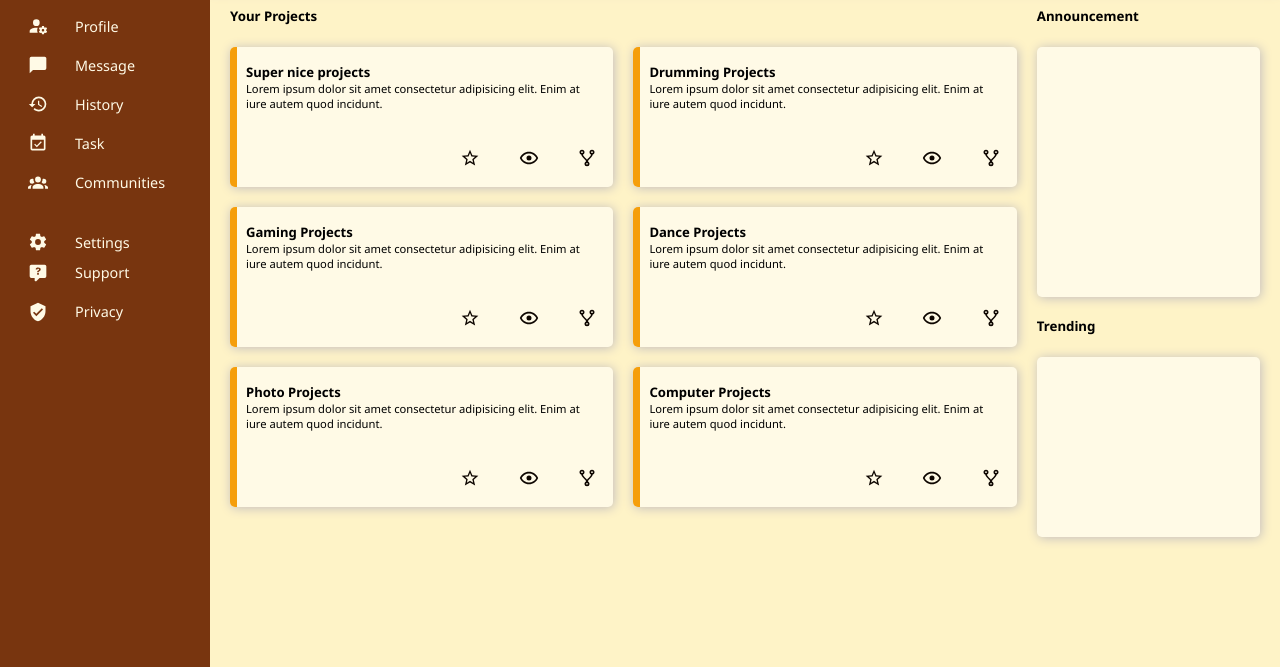
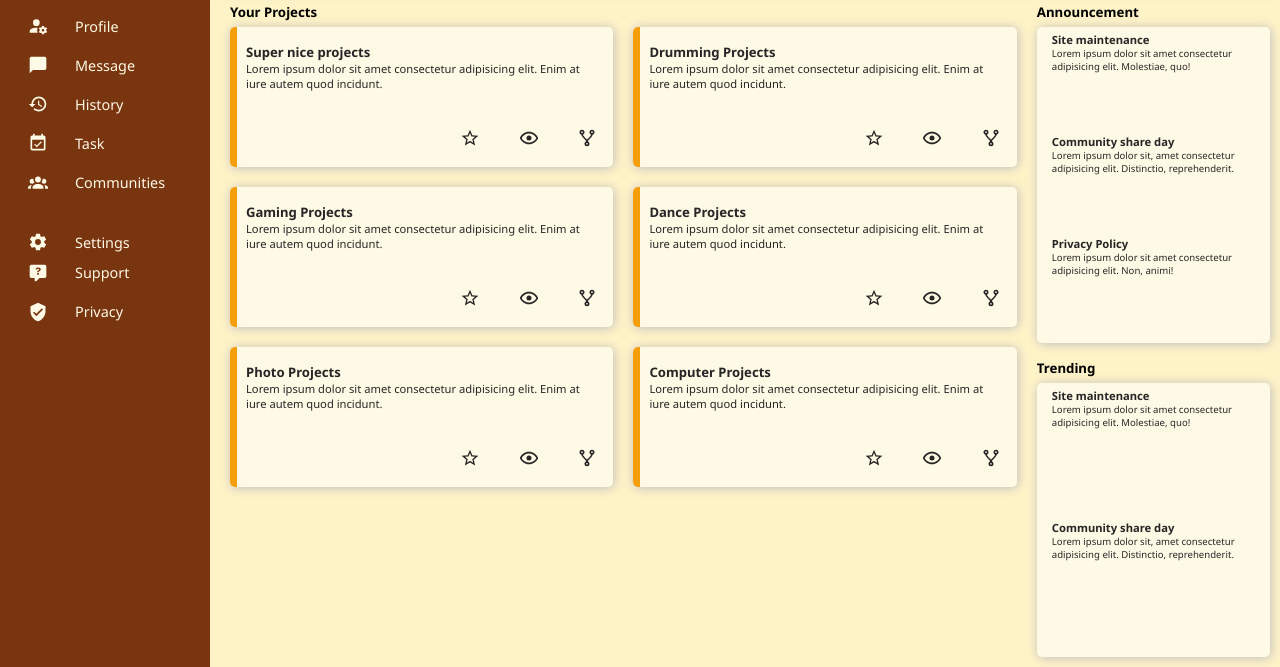
Before and after one commit to bobb-Rob/Admin-dashboard, a website built with webpack: page src/index.html in a window 1280 px wide. Shown: the part 133-800 px from the top of the page. Built offline with nearby package versions, Linux system fonts and the light colour scheme.

Commit message:
project finished

```diff
--- a/package.json
+++ b/package.json
@@ -6,14 +6,17 @@
   "scripts": {
     "test": "echo \"Error: no test specified\" && exit 1",
     "watch": "webpack --watch",
+    "deploy": "gh-pages -d build",
     "start": "webpack serve --open",
     "build": "webpack"
   },
+  "homepage": "https://bobb-rob.github.io/admin-dashboard",
   "keywords": [],
   "author": "",
   "license": "ISC",
   "devDependencies": {
     "css-loader": "^6.7.0",
+    "gh-pages": "^3.2.3",
     "html-webpack-plugin": "^5.5.0",
     "style-loader": "^3.3.1",
     "webpack": "^5.70.0",
--- a/src/index.html
+++ b/src/index.html
@@ -119,12 +119,30 @@
             </div>
             <div class="second-side" >
                 <h5>Announcement</h5>
-                <div class="projects">
-
+                <div class="projects announcement">
+                   <div>
+                       <h3>Site maintenance</h3>
+                       <p>Lorem ipsum dolor sit amet consectetur adipisicing elit. Molestiae, quo!</p>
+                   </div>
+                   <div>
+                       <h3>Community share day</h3>
+                       <p>Lorem ipsum dolor sit, amet consectetur adipisicing elit. Distinctio, reprehenderit.</p>
+                   </div>
+                   <div>
+                       <h3>Privacy Policy</h3>
+                       <p>Lorem ipsum dolor sit amet consectetur adipisicing elit. Non, animi!</p>
+                   </div>
                 </div>
                 <h5>Trending</h5>
-                <div class="projects">
-
+                <div class="projects trending">
+                    <div>
+                        <h3>Site maintenance</h3>
+                        <p>Lorem ipsum dolor sit amet consectetur adipisicing elit. Molestiae, quo!</p>
+                    </div>
+                    <div>
+                        <h3>Community share day</h3>
+                        <p>Lorem ipsum dolor sit, amet consectetur adipisicing elit. Distinctio, reprehenderit.</p>
+                    </div>
                 </div>
             </div>
         </div>
--- a/src/style.css
+++ b/src/style.css
@@ -19,7 +19,7 @@ html{
     --amber300: #fcd34d;
     --amber500: #f59e0b;
     --amber600: #d97706;
-    --amberBlack: #0e0601;
+    --amberBlack: #272626;
     --amberDark: #81807eea;
     --myFont: 'Noto Sans', sans-serif;
     --projectColumnSize: 150px;
@@ -131,7 +131,7 @@ header > div[name="search-icon"]{
 }
 
 header div[name^="search"] > svg{
-    color: var(--amber100);
+
     fill: var(--amberBlack);
     width: 23px;
     height: 23px;
@@ -173,6 +173,7 @@ svg[name="bell-ring"] ~ div[class="avatar"]{
     font-weight: bold;
     font-family: var(--myFont);
     background-color: var(--amber500);
+    color: var(--amberBlack);
 }
 
 svg[name="bell-ring"] ~ h5{
@@ -223,22 +224,25 @@ div.first-side{
     column-gap: 20px;
     row-gap: 20px;
     padding: 20px ;
+    padding-top: 0px;
 }
 
 div.second-side{
     display: grid;
     grid-template-columns: 1fr;
-    grid-template-rows: 20px minmax(80px, 250px) 20px;
-    grid-auto-rows: minmax(180px, var(--projectColumnSize));
+    grid-template-rows: 20px auto 20px;
+    grid-auto-rows: auto;
     background-color: var(--amber100);
-    row-gap: 20px;
-    padding: 20px;
+    row-gap: 10px;
+    padding: 10px;
     padding-left: 0px;
+
+    /* border: 2px solid red; */
 }
 
 div.first-side > h5{
     grid-column: 1 / 3;
-
+   margin-top: 1rem;
 }
 
 div.first-side .projects,div.second-side .projects{
@@ -268,10 +272,10 @@ div.first-side .projects:before{
 }
 
 
-.projects > div{
+.first-side .projects > div{
     grid-column: 1 / 4;
     font-size: 0.7rem;
-
+    color: var(--amberBlack);
 }
 
 .projects svg{
@@ -284,3 +288,18 @@ div.first-side .projects:before{
     justify-self: end;
     align-self: center;
 }
+
+.second-side > h5{
+    margin-top: .4rem;
+}
+
+.second-side .announcement,.second-side .trending{
+    display: grid;
+    grid-template-columns: 1fr;
+    grid-template-rows: repeat(autofill, 1fr);
+    grid-auto-rows: 1fr;
+    font-size: 0.6rem;
+    color: var(--amberBlack);
+    padding: 5px;
+    padding-left: 15px;
+}
```
Also changed, not shown: 1 other file.
